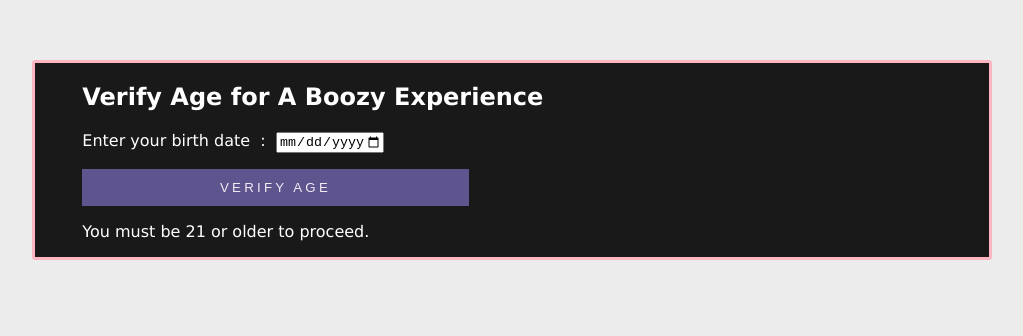
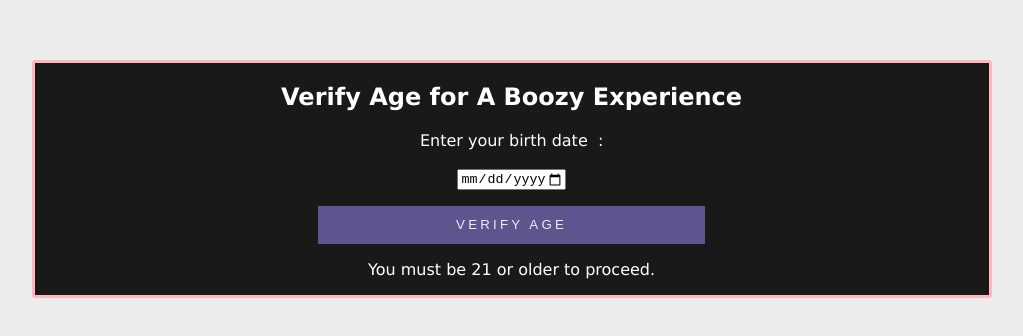
Before and after one commit to Lauryn-Owens/Boozy-Chemist, a React (Vite) app: page /ourDrinks in a window 1280 px wide. Shown: the part 260-596 px from the top of the page, without its empty margins (122-1145 px from the left). Built offline with nearby package versions, Linux system fonts and the light colour scheme.

Commit message:
conditionally rendered two different paragraphs on the verify age modal based on age state

```diff
--- a/src/ComponentStyles/AgeVerifierStyle/ageVerifierModalStyle.module.css
+++ b/src/ComponentStyles/AgeVerifierStyle/ageVerifierModalStyle.module.css
@@ -14,10 +14,21 @@
     justify-content: center;
     align-items:center;
   }
+  .modalContainer > div{
+    display: flex;
+   flex-direction: column;
+   align-items: center;
+   justify-content: center;
+   text-align: center;
+}
 .verifyAge{
     margin-top:1rem;
     letter-spacing: 0.2rem;
     width:45%;
+}
+.ageText{
+    margin-top: 1rem;
+    margin-bottom: 1rem;
 }
 /*Smaller Devices*/
 @media (min-width:800px){
--- a/src/Components/AgeVerifier/ageVerifierModal.jsx
+++ b/src/Components/AgeVerifier/ageVerifierModal.jsx
@@ -5,6 +5,7 @@ import style from "../../ComponentStyles/AgeVerifierStyle/ageVerifierModalStyle.
 const AgeVerifierModal = ({ modalOpen, setPageClickable }) => {
   const [birthYear, setBirthYear] = useState('');
   const [ageVerified, setAgeVerified] = useState(null);
+  const[age, setAge] = useState(null);
 
   const handleInputChange = (event) => {
     setBirthYear(event.target.value);
@@ -20,12 +21,12 @@ const AgeVerifierModal = ({ modalOpen, setPageClickable }) => {
       setAgeVerified(true);
          //if of age-21 or over they can freely browse the site
       setPageClickable(true);
-    } else {
-        /*if under age - under 21 the modal content changes and all of the links are disabled
-        and the user cannot access the page
-        */
-      setAgeVerified(false);
     }
+    else{
+      //get difference in years
+      setAge(age);
+    }
+    return;
   };
 
   if (!modalOpen) {
@@ -46,8 +47,18 @@ const AgeVerifierModal = ({ modalOpen, setPageClickable }) => {
             onChange={handleInputChange}
           />
           <button className={style.verifyAge} onClick={(e) => verifyAge(e)}>Verify Age</button>
-          {!ageVerified ? <p>You must be 21 or older to proceed.</p> : null}
-
+          {
+            age === null && (
+          <p className={style.ageText}>
+            You must be 21 or older to proceed.
+          </p>
+        )}
+        {
+          age !== null && age < 21 && (
+          <p className={style.ageText}>
+            You are only {age} years old. Come back in {21 - age} years.
+          </p>
+        )}
         </div>
       )}
     </section>,
```
